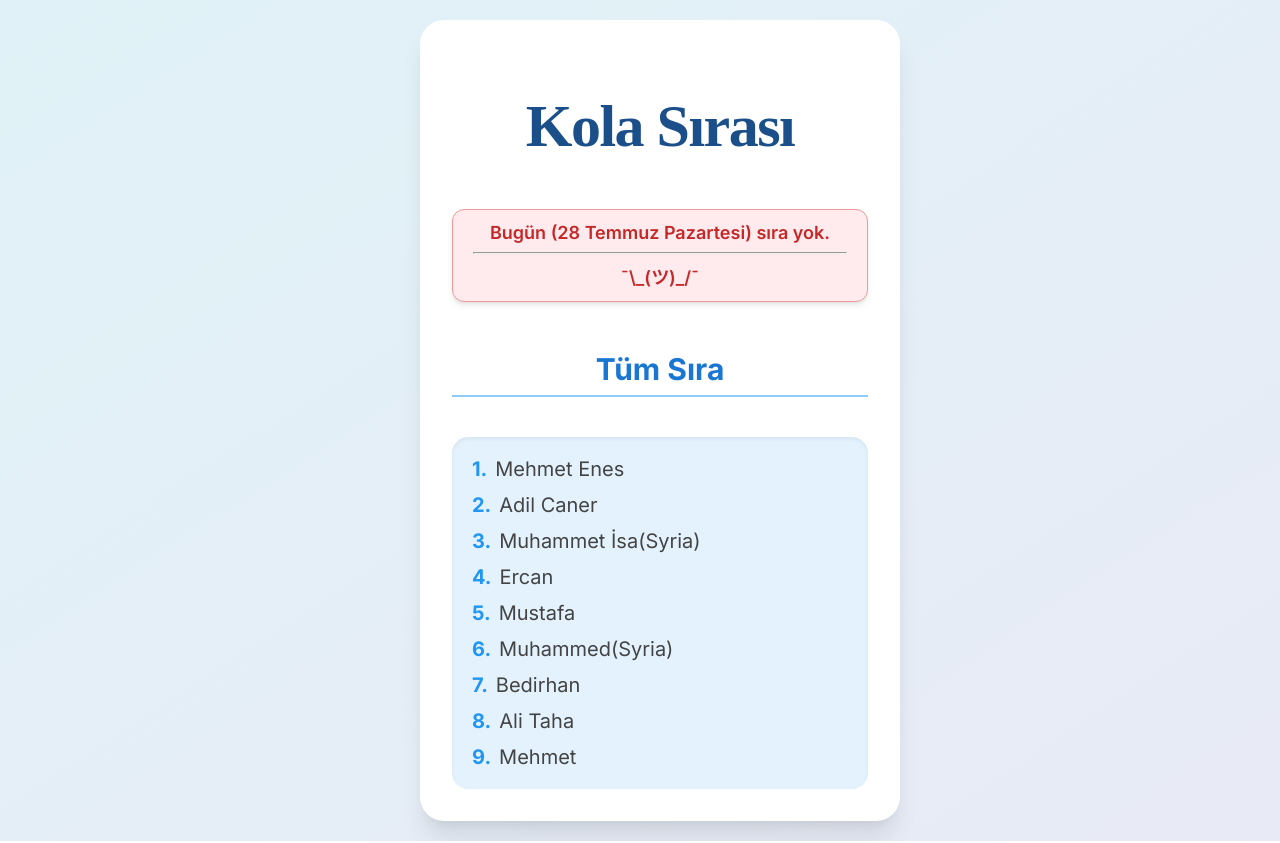
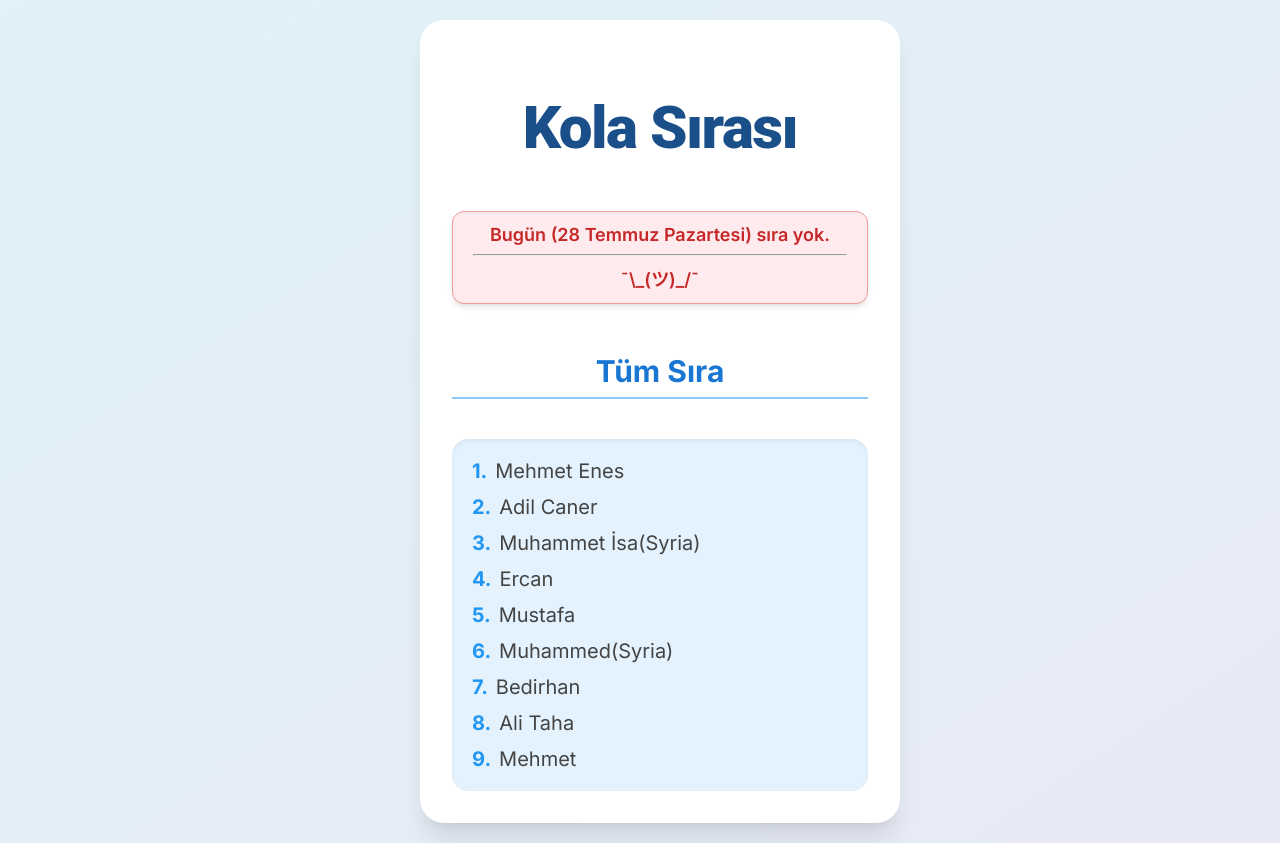
Before and after one commit to Bedirhan3428/myapp, a React (Create React App) app: page / in a window 1280 px wide. Built offline with nearby package versions, Linux system fonts and the light colour scheme.

Commit message:
Update App.css

```diff
--- a/src/App.css
+++ b/src/App.css
@@ -54,13 +54,14 @@ body {
     margin-bottom: 24px; /* mb-6 */
     text-align: center;
     letter-spacing: -0.025em; /* tracking-tight */
+    font-family: 'Roboto', sans-serif;
 
 }
 
 @media (min-width: 640px) { /* sm:breakpoint */
     .main-title {
         font-size: 3.75rem; /* sm:text-5xl */
-        font-family: 'Playfair Display', serif;
+        font-family: 'Roboto', sans-serif;
     }
     .content-card {
         padding: 32px; /* sm:p-8 */
```
